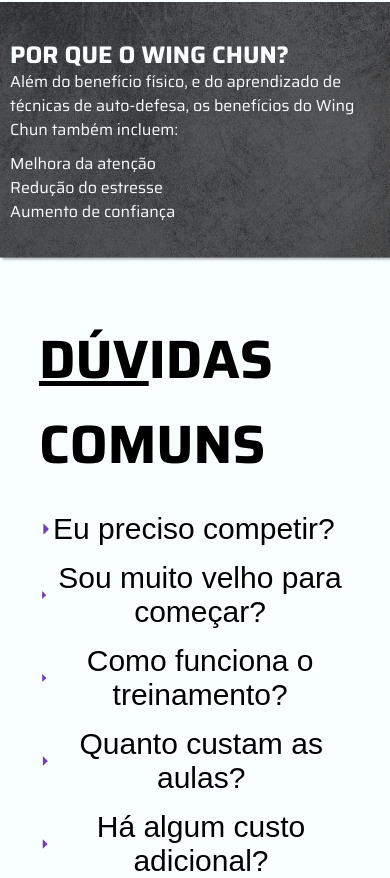
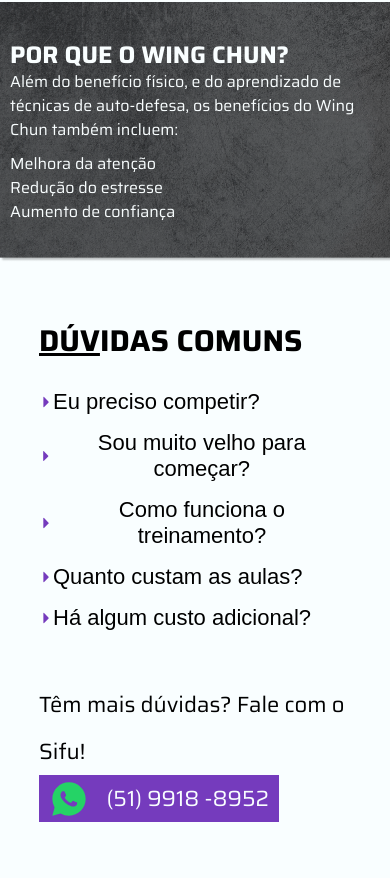
Before and after one commit to giovanifranz/OrientalWingChun, a React (Vite) app: page / in a window 390 px wide. Shown: the part 2385-3263 px from the top of the page. After the commit the page ends 3207 px from the top, so only its background shows below. Built offline with nearby package versions, Linux system fonts and the light colour scheme.

Commit message:
feat: :sparkles: Responsividade nos cards

```diff
--- a/src/components/Duvidas/index.tsx
+++ b/src/components/Duvidas/index.tsx
@@ -1,7 +1,9 @@
+import { RiWhatsappFill } from 'react-icons/ri'
+
 import { Button } from './Button'
 import { Card } from './Card'
 import { duvidas } from './models'
-import { Container, Content, Title } from './styles'
+import { Container, Contato, Content, Text, Title } from './styles'
 
 function Duvidas() {
   return (
@@ -16,6 +18,10 @@ function Duvidas() {
               {duvida.question}
             </Button>
           ))}
+          <Text>Têm mais dúvidas? Fale com o Sifu!</Text>
+          <Contato href="https://api.whatsapp.com/send?phone=555199188952" target="_blank">
+            <RiWhatsappFill size={40} /> (51) 9918 -8952
+          </Contato>
         </div>
         <Card />
       </Content>
--- a/src/components/Duvidas/styles.ts
+++ b/src/components/Duvidas/styles.ts
@@ -10,7 +10,7 @@ export const Content = styled.article`
   display: flex;
   justify-content: space-between;
 
-  @media (max-width: 768px) {
+  @media (max-width: 1200px) {
     display: block;
   }
 `
@@ -25,11 +25,20 @@ export const Title = styled.h2`
     background-color: transparent;
     text-decoration: underline;
   }
+
+  @media (max-width: 768px) {
+    font-size: 30px;
+  }
 `
 
 export const Text = styled.p`
+  margin-top: 50px;
   font-size: 30px;
   line-height: 47px;
+
+  @media (max-width: 768px) {
+    font-size: 22px;
+  }
 `
 
 export const Button = styled.button`
@@ -49,6 +58,10 @@ export const Button = styled.button`
     cursor: pointer;
     opacity: 0.6;
   }
+
+  @media (max-width: 768px) {
+    font-size: 22px;
+  }
 `
 
 export const Box = styled.div`
@@ -62,3 +75,33 @@ export const CardTitle = styled.h4`
   font-size: 30px;
   text-transform: uppercase;
 `
+
+export const Contato = styled.a`
+  display: flex;
+  justify-content: space-between;
+  align-items: center;
+  font-size: 30px;
+  line-height: 47px;
+  color: var(--white);
+  background-color: var(--purple);
+  width: 320px;
+  padding: 0 10px;
+  text-decoration: none;
+  &:hover {
+    cursor: pointer;
+    opacity: 0.6;
+  }
+
+  svg {
+    color: var(--green);
+  }
+
+  @media (max-width: 1200px) {
+    margin-bottom: 30px;
+  }
+
+  @media (max-width: 768px) {
+    font-size: 22px;
+    width: 240px;
+  }
+`
--- a/src/components/Header/styles.ts
+++ b/src/components/Header/styles.ts
@@ -68,3 +68,14 @@ export const HStack = styled.div`
   justify-content: space-between;
   align-items: center;
 `
+
+//para ter redes sociais clicaveis no header
+export const Anchor = styled.a`
+  text-decoration: none;
+  color: black;
+
+  &:hover {
+    cursor: pointer;
+    opacity: 0.6;
+  }
+`
```
